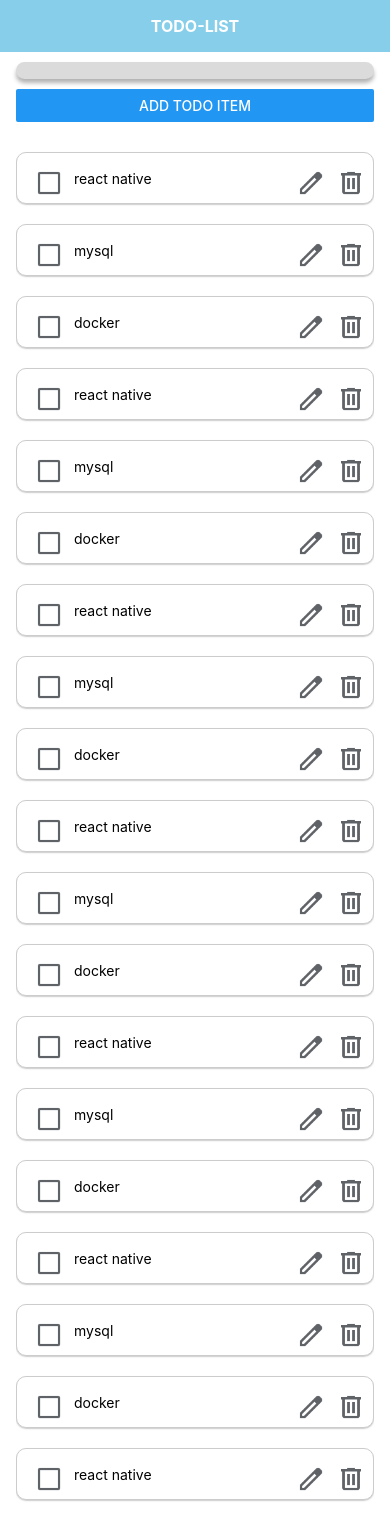
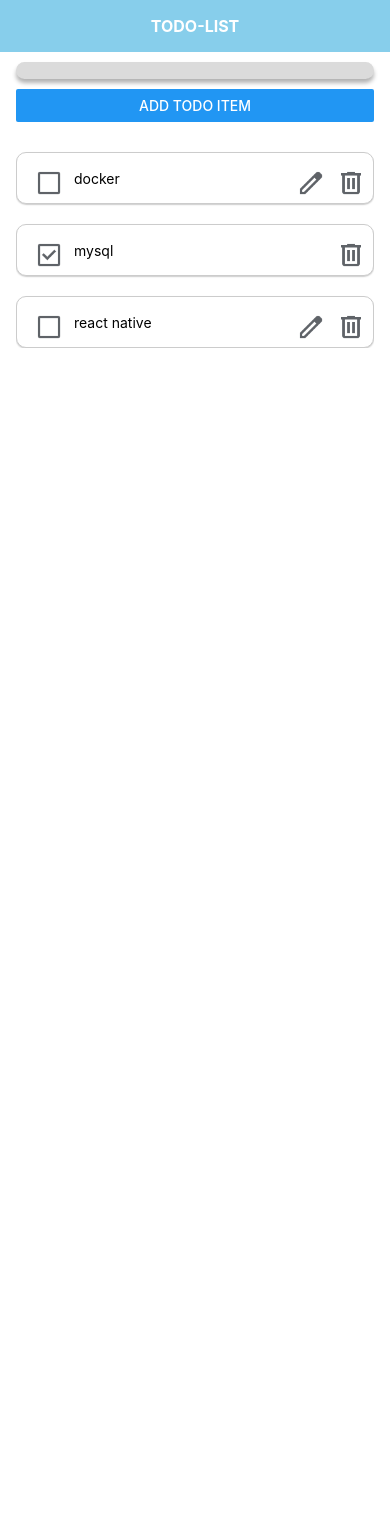
Before and after one commit to chloeyeo/2024ReactNative, a React Native app: screen / in a window 390 px wide. Shown: the top 1519 px of the page. After the commit the page ends 844 px from the top, so only its background shows below. Built offline with nearby package versions, Linux system fonts and the light colour scheme.

Commit message:
todo list delete function and checking unchecking item implemented

```diff
--- a/App.tsx
+++ b/App.tsx
@@ -10,27 +10,37 @@ const App = () => {
     {id: '3', text: 'docker', completed: false},
   ];
   const [todoList, setTodoList] = useState(initialList);
+  const [todoText, setTodoText] = useState('');
 
-  const onChangeText = (text: String) => {
-    // console.log(text);
+  const onChangeText = (text: string) => {
+    setTodoText(text);
   };
   const addTodoItem = () => {
-    alert('add');
+    if (todoText.trim()) {
+      const ID = Date.now().toString();
+      const newTaskObject = {id: ID, text: todoText, completed: false};
+      setTodoList([...todoList, newTaskObject]);
+      setTodoText('');
+    }
+  };
+  const deleteTask = (itemId: string) => {
+    setTodoList(todoList.filter(task => task.id != itemId));
+  };
+  const onCheck = (itemId: string) => {
+    setTodoList(
+      todoList.map(item =>
+        item.id === itemId ? {...item, completed: !item.completed} : item,
+      ),
+    );
   };
   return (
     <View>
       <Text style={styles.title}>TODO-LIST</Text>
       <View style={{paddingHorizontal: 16, marginTop: 10, gap: 10}}>
-        <Input onChangeText={onChangeText} />
+        <Input onChangeText={onChangeText} todoText={todoText} />
         <Button title="add todo item" onPress={addTodoItem} />
         <ScrollView>
-          <Task data={todoList} />
-          <Task data={todoList} />
-          <Task data={todoList} />
-          <Task data={todoList} />
-          <Task data={todoList} />
-          <Task data={todoList} />
-          <Task data={todoList} />
+          <Task data={todoList} onDelete={deleteTask} onCheck={onCheck} />
         </ScrollView>
       </View>
     </View>
--- a/page/components/Input.js
+++ b/page/components/Input.js
@@ -1,7 +1,7 @@
 import {StyleSheet, Text, TextInput, View} from 'react-native';
 import React from 'react';
 
-const Input = ({onChangeText}) => {
+const Input = ({onChangeText, todoText}) => {
   const onChangeInput = text => {
     onChangeText(text);
   };
@@ -12,6 +12,7 @@ const Input = ({onChangeText}) => {
         onChangeText={onChangeInput}
         maxLength={30}
         autoCapitalize="none"
+        value={todoText}
       />
     </>
   );
--- a/page/components/Task.js
+++ b/page/components/Task.js
@@ -3,20 +3,23 @@ import React from 'react';
 import IconButton from '../../page/components/IconButton';
 import Icons from '../../page/components/Icons';
 
-const Task = ({data}) => {
+const Task = ({data, onDelete, onCheck}) => {
   return (
     <View style={{gap: 20, marginTop: 20}}>
-      {data.map((item, index) => {
+      {[...data].reverse().map((item, index) => {
         return (
           <View style={styles.container} key={`listItem-${index}`}>
-            {/* <IconButton icon={Icons.checked} onPress={() => alert('checked')} /> */}
             <IconButton
-              icon={Icons.notChecked}
-              onPress={() => alert('notChecked')}
+              icon={item.completed ? Icons.checked : Icons.notChecked}
+              onPress={() => onCheck(item.id)}
             />
             <Text style={{flex: 1, marginLeft: 10}}>{item.text}</Text>
-            <IconButton icon={Icons.edit} onPress={() => alert('edit')} />
-            <IconButton icon={Icons.delete} onPress={() => alert('delete')} />
+            {/* only when item.completed is false then edit icon button appears */}
+            {item.completed || (
+              <IconButton icon={Icons.edit} onPress={() => alert('edit')} />
+            )}
+
+            <IconButton icon={Icons.delete} onPress={() => onDelete(item.id)} />
           </View>
         );
       })}
```
